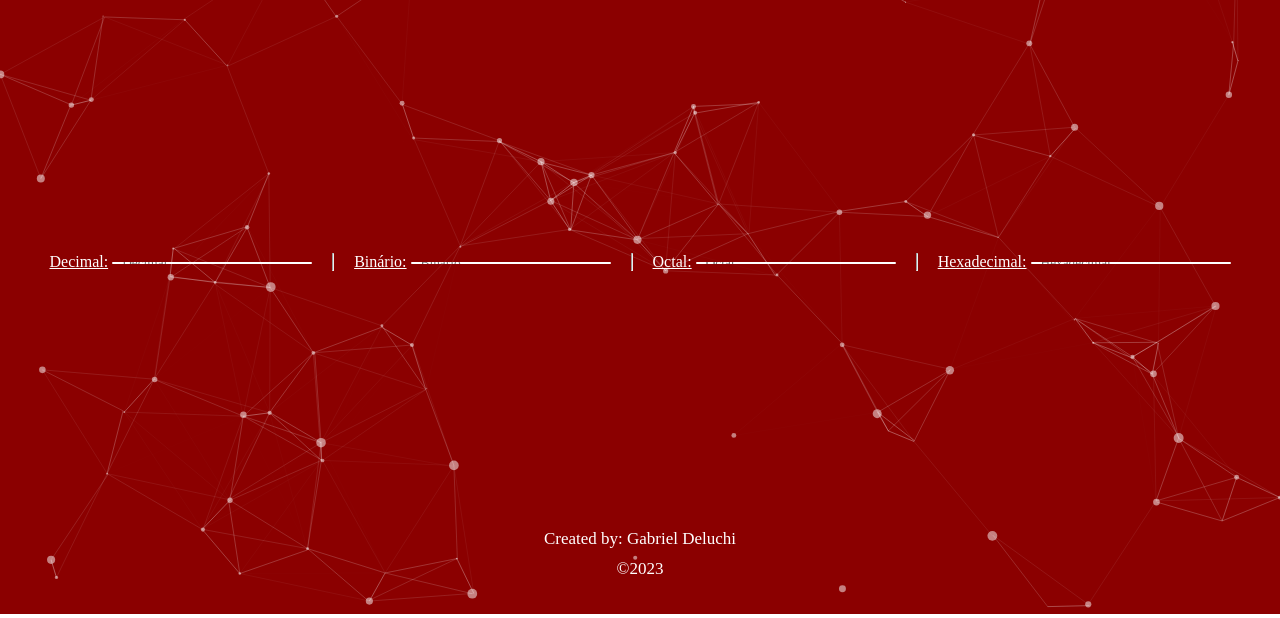
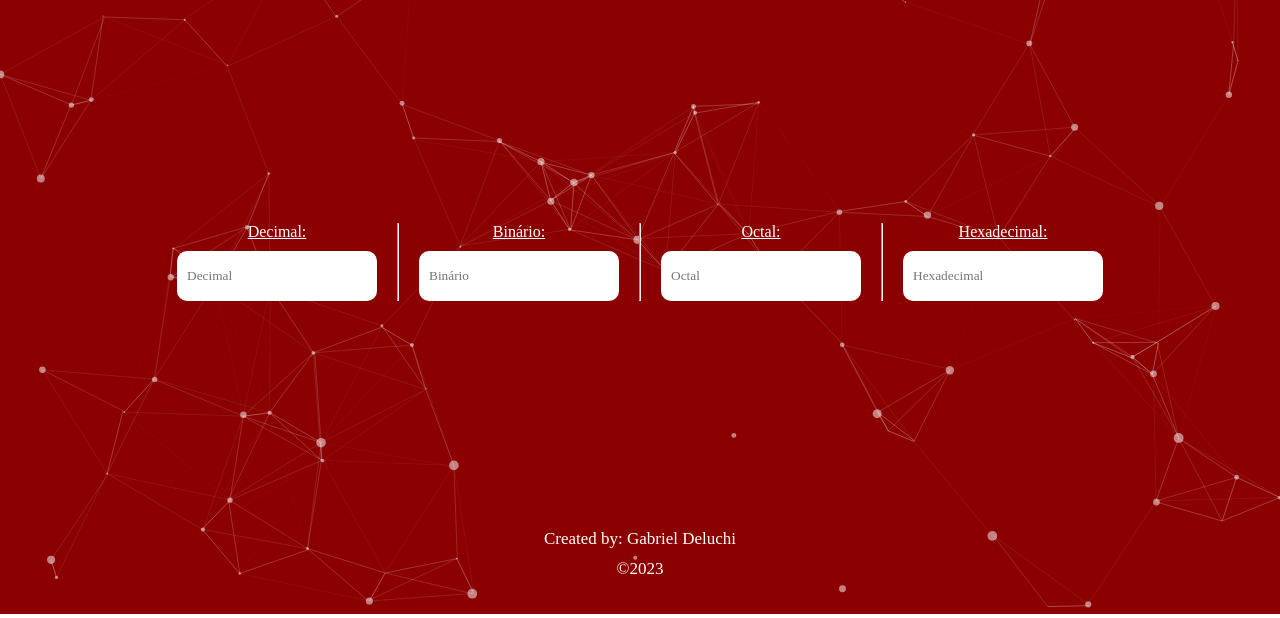
Before and after one commit to DeluchiGuinle/site-conversor-numerico, a plain HTML site: page index.html in a window 1280 px wide. Shown: the part 186-804 px from the top of the page. Drawn offline with Linux system fonts and the light colour scheme; a web font is replaced by a local one.

Commit message:
Update style.css

```diff
--- a/css/style.css
+++ b/css/style.css
@@ -44,6 +44,7 @@ body.white{
     width: 100%;
     height: 100%;
 }
+
 .acessibilidade{
     grid-area: acess;
     color: var(--color-font);
@@ -88,7 +89,7 @@ body.white{
 
 .entradas{
     width: 15%;
-    height: 10%;
+    height: 50px;
     border-radius: 10px;
     border: 0;
     min-width: 200px;
@@ -138,3 +139,10 @@ body.white{
 .buttons_menu{
     display: none;
 }
+
+.labelInput{
+    display: flex;
+    flex-direction: column;
+    gap: 10px;
+    align-items: center;
+}
```
